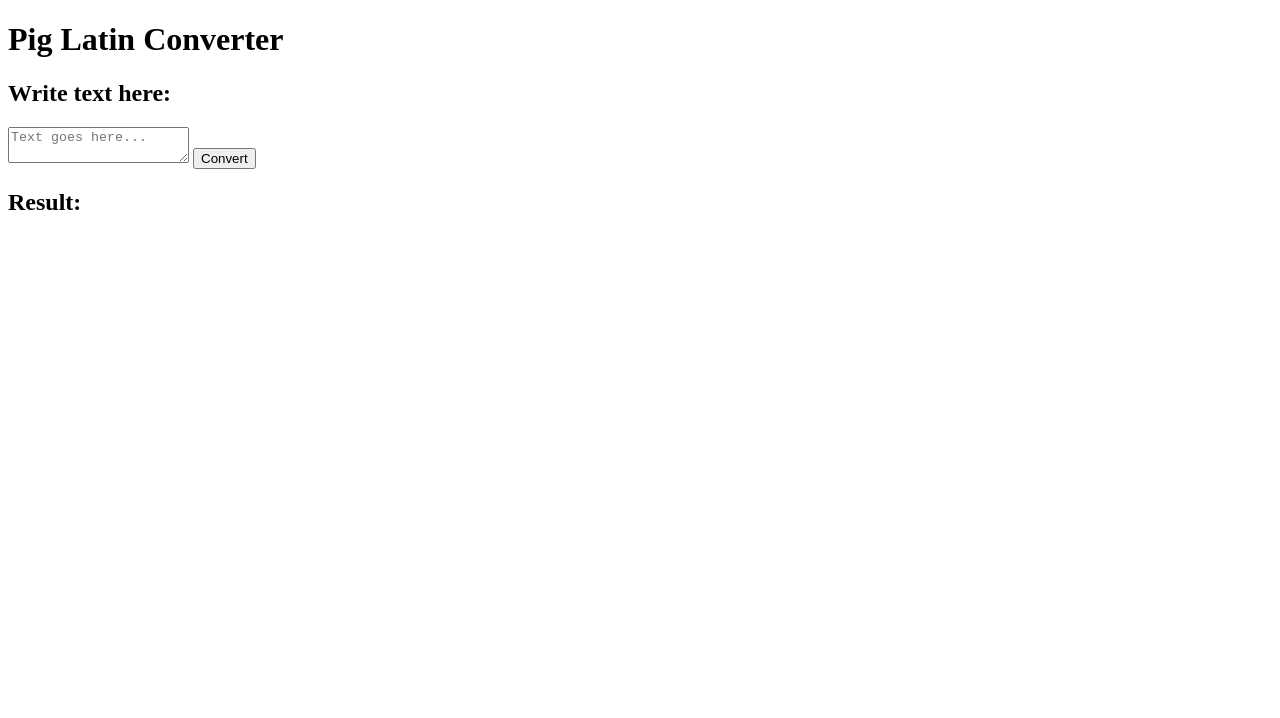
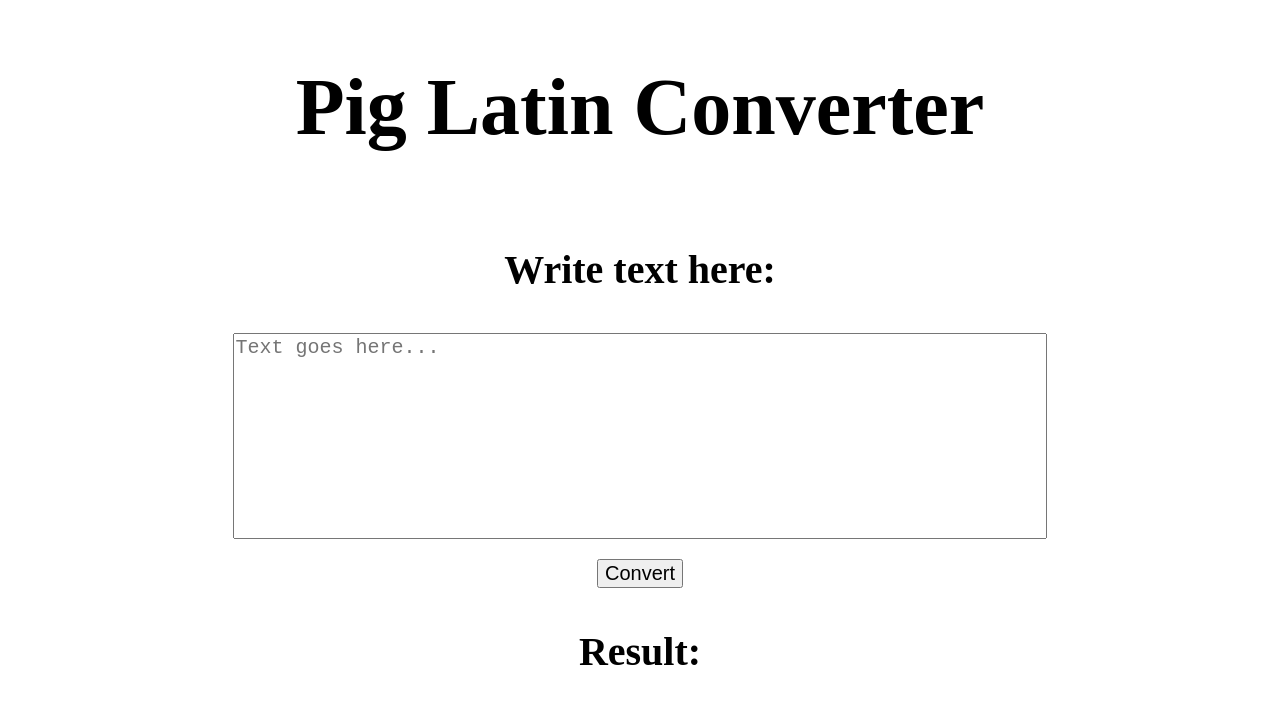
Before and after one commit to fatma123555/pig-latin-converter, a plain HTML site: page index.html in a window 1280 px wide. Drawn offline with Linux system fonts and the light colour scheme.

Commit message:
centered and changed output to screen

```diff
--- a/css/style.css
+++ b/css/style.css
@@ -0,0 +1,45 @@
+* {
+    font-size: 20px;
+}
+
+header {
+    display: flex;
+    align-items: center;
+    justify-content: center;
+}
+
+main {
+    display: flex;
+    align-items: center;
+    justify-content: center;
+    flex-direction: column;
+}
+section {
+    display: flex;
+    width: 80%;
+    /* background-color: brown; */
+    justify-content: center;
+    align-items: center;
+    flex-direction: column;
+}
+
+#convert-button {
+    display: block;
+}
+
+/* text */
+header h1 {
+    font-size: 4rem
+}
+
+main h3 {
+    font-size: 2rem;
+}
+
+/* box sizes */
+#text-to-convert {
+    width: 80%;
+    height: 200px;
+    resize: none;
+    margin-bottom: 20px;
+}
--- a/index.html
+++ b/index.html
@@ -4,8 +4,9 @@
     <meta charset="UTF-8">
     <meta http-equiv="X-UA-Compatible" content="IE=edge">
     <meta name="viewport" content="width=device-width, initial-scale=1.0">
-    <title>Document</title>
+    <title>Pig Latin Converter</title>
     <script src="js/code.js"></script>
+    <link rel="stylesheet" href="css/style.css">
 </head>
 <body>
     <header>
@@ -13,13 +14,13 @@
     </header>
     <main>
         <section>
-            <h2>Write text here: </h2>
+            <h3>Write text here: </h3>
             <textarea id="text-to-convert" placeholder="Text goes here..."></textarea>
             <button id="convert-button" onclick="getText()">Convert</button>
         </section>
         <section>
             <div>
-                <h2>Result: </h2>
+                <h3>Result: </h3>
                 <p id="output"></p>
             </div>
         </section>
--- a/js/code.js
+++ b/js/code.js
@@ -3,11 +3,16 @@
 // check for if it is a sentene to be split up into an array
 // and in that function - check for punctuation to split it
 function pigLatinConverter(str) {
+    if (str == "") {
+        return "Write something here!"
+    }
+    // if word is undefined - fix this! double spaces etc...
     new_sent = []
     arr_words = str.split(" ")
     for (var i = 0; i < arr_words.length; i++) {
         vowels = "aeiouAEIOU"
         word = arr_words[i]
+        console.log(word)
         if (vowels.includes(arr_words[i][0])) {
             new_word = word + "yay"
             new_sent.push(new_word)
@@ -25,7 +30,5 @@ function pigLatinConverter(str) {
 function getText() {
   var area = document.getElementById("text-to-convert");
   str = area.value // here we got value
-//   alert(pigLatinConverter(str) + " i did it");
   document.getElementById("output").innerHTML = pigLatinConverter(str)
-
 }
```
